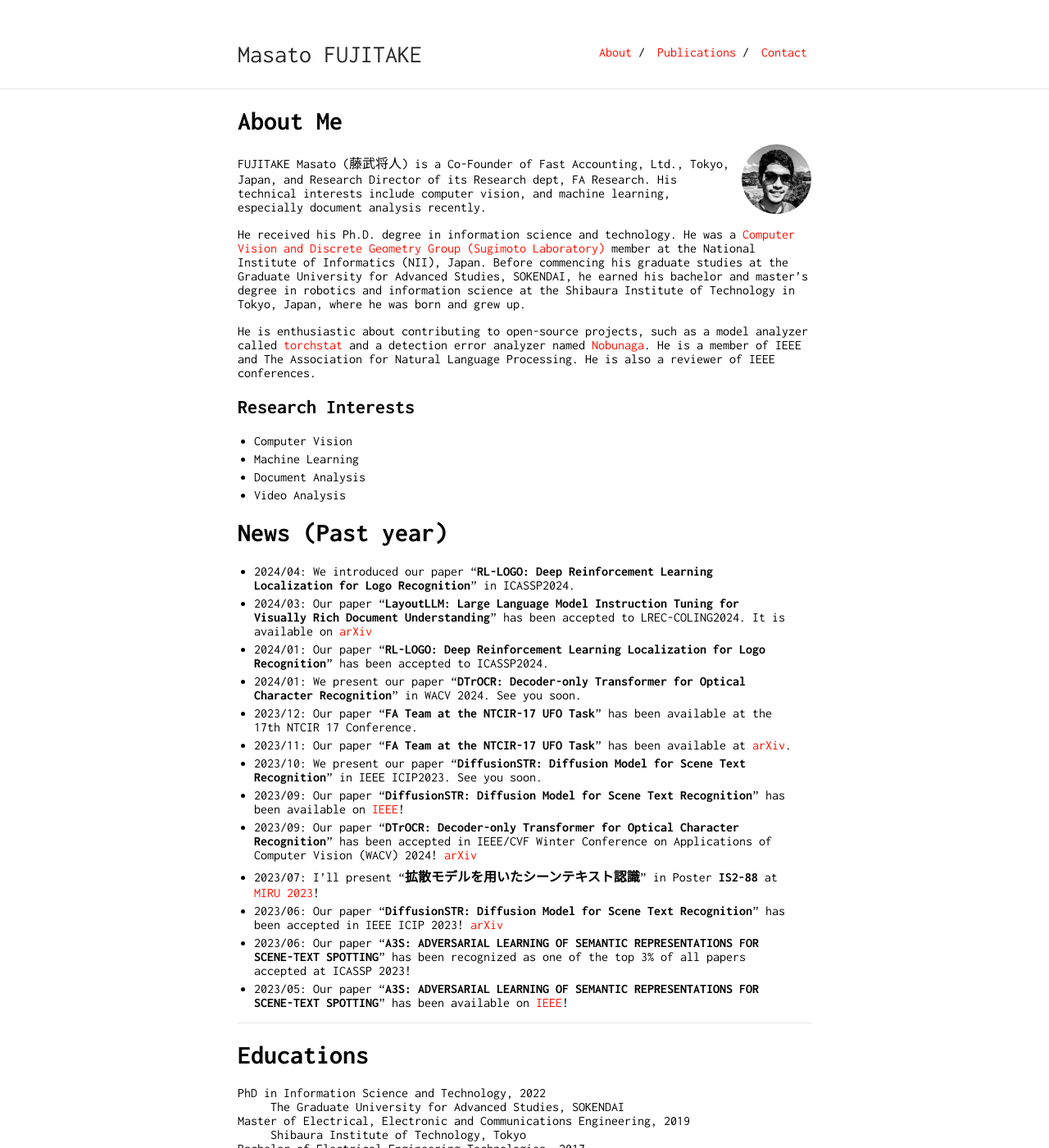
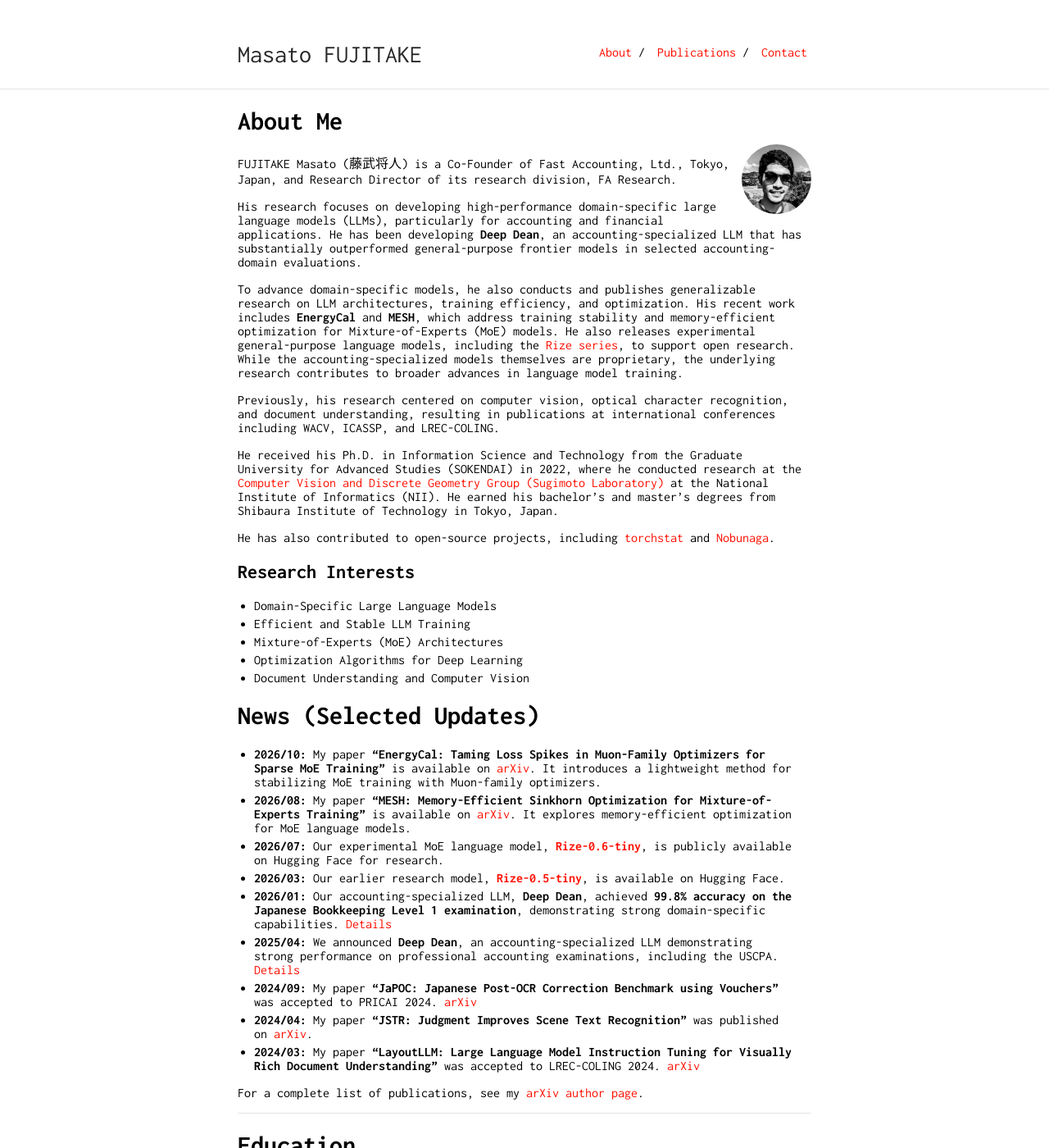
Before and after one commit to Swall0w/Swall0w.github.io, a Jekyll site: the page built from index.md, in a window 1280 px wide and 1400 px high. Shown: the whole window at 82% size. Built offline with Jekyll 4.4.1, drawn with Linux system fonts in a browser that asks for light colours; our own code applies the rules of GitHub Pages for plain Markdown files; some of the changed text lies outside the part shown.

Commit message:
Revise About Me section with new research focus
Updated personal and research information, including details on domain-specific LLMs and recent publications.

```diff
--- a/index.md
+++ b/index.md
@@ -6,47 +6,46 @@ layout: default
 
 <img class="profile-picture" src="imgs/face2.jpeg">
 
-FUJITAKE Masato (藤武将人) is a Co-Founder of Fast Accounting, Ltd., Tokyo, Japan, and Research Director of its Research dept, FA Research.
-His technical interests include computer vision, and machine learning, especially document analysis recently.
+FUJITAKE Masato (藤武将人) is a Co-Founder of Fast Accounting, Ltd., Tokyo, Japan, and Research Director of its research division, FA Research.
 
+His research focuses on developing high-performance domain-specific large language models (LLMs), particularly for accounting and financial applications. He has been developing **Deep Dean**, an accounting-specialized LLM that has substantially outperformed general-purpose frontier models in selected accounting-domain evaluations.
 
-He received his Ph.D. degree in information science and technology.
-He was a [Computer Vision and Discrete Geometry Group (Sugimoto Laboratory)](http://www.dgcv.nii.ac.jp/index.html) member at the National Institute of Informatics (NII), Japan.
-Before commencing his graduate studies at the Graduate University for Advanced Studies, SOKENDAI,
-he earned his bachelor and master’s degree in robotics and information science at the Shibaura Institute of Technology in Tokyo, Japan, where he was born and grew up.
+To advance domain-specific models, he also conducts and publishes generalizable research on LLM architectures, training efficiency, and optimization. His recent work includes **EnergyCal** and **MESH**, which address training stability and memory-efficient optimization for Mixture-of-Experts (MoE) models. He also releases experimental general-purpose language models, including the [Rize series](https://huggingface.co/FastAccounting), to support open research. While the accounting-specialized models themselves are proprietary, the underlying research contributes to broader advances in language model training.
 
-He is enthusiastic about contributing to open-source projects, such as a model analyzer called [torchstat](https://github.com/Swall0w/torchstat) and a detection error analyzer named [Nobunaga](https://github.com/FastAccounting/nobunaga).
-He is a member of IEEE and The Association for Natural Language Processing.
-He is also a reviewer of IEEE conferences.
+Previously, his research centered on computer vision, optical character recognition, and document understanding, resulting in publications at international conferences including WACV, ICASSP, and LREC-COLING.
 
+He received his Ph.D. in Information Science and Technology from the Graduate University for Advanced Studies (SOKENDAI) in 2022, where he conducted research at the [Computer Vision and Discrete Geometry Group (Sugimoto Laboratory)](http://www.dgcv.nii.ac.jp/index.html) at the National Institute of Informatics (NII). He earned his bachelor's and master's degrees from Shibaura Institute of Technology in Tokyo, Japan.
+
+He has also contributed to open-source projects, including [torchstat](https://github.com/Swall0w/torchstat) and [Nobunaga](https://github.com/FastAccounting/nobunaga).
 
 ## Research Interests
-- Computer Vision
-- Machine Learning
-- Document Analysis
-- Video Analysis
 
+- Domain-Specific Large Language Models
+- Efficient and Stable LLM Training
+- Mixture-of-Experts (MoE) Architectures
+- Optimization Algorithms for Deep Learning
+- Document Understanding and Computer Vision
 
-# News (Past year)
-- 2024/04: We introduced our paper "**RL-LOGO: Deep Reinforcement Learning Localization for Logo Recognition**" in ICASSP2024.
-- 2024/03: Our paper "**LayoutLLM: Large Language Model Instruction Tuning for Visually Rich Document Understanding**" has been accepted to LREC-COLING2024. It is available on [arXiv](https://arxiv.org/abs/2403.14252)
-- 2024/01: Our paper "**RL-LOGO: Deep Reinforcement Learning Localization for Logo Recognition**" has been accepted to ICASSP2024.
-- 2024/01: We present our paper "**DTrOCR: Decoder-only Transformer for Optical Character Recognition**" in WACV 2024. See you soon.
-- 2023/12: Our paper "**FA Team at the NTCIR-17 UFO Task**" has been available at the 17th NTCIR 17 Conference.
-- 2023/11: Our paper "**FA Team at the NTCIR-17 UFO Task**" has been available at [arXiv](https://arxiv.org/abs/2310.20322).
-- 2023/10: We present our paper "**DiffusionSTR: Diffusion Model for Scene Text Recognition**" in IEEE ICIP2023. See you soon.
-- 2023/09: Our paper "**DiffusionSTR: Diffusion Model for Scene Text Recognition**" has been available on [IEEE](https://ieeexplore.ieee.org/document/10222793)!
-- 2023/09: Our paper "**DTrOCR: Decoder-only Transformer for Optical Character Recognition**" has been accepted in IEEE/CVF Winter Conference on Applications of Computer Vision (WACV) 2024! [arXiv](https://arxiv.org/abs/2308.15996)
-- 2023/07: I'll present "**拡散モデルを用いたシーンテキスト認識**" in Poster **IS2-88** at [MIRU 2023](http://cvim.ipsj.or.jp/MIRU2023/program/)!
-- 2023/06: Our paper "**DiffusionSTR: Diffusion Model for Scene Text Recognition**" has been accepted in IEEE ICIP 2023! [arXiv](https://arxiv.org/abs/2306.16707)
-- 2023/06: Our paper "**A3S: ADVERSARIAL LEARNING OF SEMANTIC REPRESENTATIONS FOR SCENE-TEXT SPOTTING**" has  been recognized as one of the top 3% of all papers accepted at ICASSP 2023!
-- 2023/05: Our paper "**A3S: ADVERSARIAL LEARNING OF SEMANTIC REPRESENTATIONS FOR SCENE-TEXT SPOTTING**" has been available on [IEEE](https://ieeexplore.ieee.org/abstract/document/10096434)!
+# News (Selected Updates)
+
+- **2026/10:** My paper **"EnergyCal: Taming Loss Spikes in Muon-Family Optimizers for Sparse MoE Training"** is available on [arXiv](https://arxiv.org/abs/2610.37062). It introduces a lightweight method for stabilizing MoE training with Muon-family optimizers.
+- **2026/08:** My paper **"MESH: Memory-Efficient Sinkhorn Optimization for Mixture-of-Experts Training"** is available on [arXiv](https://arxiv.org/abs/2608.04407). It explores memory-efficient optimization for MoE language models.
+- **2026/07:** Our experimental MoE language model, **[Rize-0.6-tiny](https://huggingface.co/FastAccounting/Rize-0.6-tiny)**, is publicly available on Hugging Face for research.
+- **2026/03:** Our earlier research model, **[Rize-0.5-tiny](https://huggingface.co/FastAccounting/Rize-0.5-tiny)**, is available on Hugging Face.
+- **2026/01:** Our accounting-specialized LLM, **Deep Dean**, achieved **99.8% accuracy on the Japanese Bookkeeping Level 1 examination**, demonstrating strong domain-specific capabilities. [Details](https://www.fastaccounting.jp/news/20260126/15632/)
+- **2025/04:** We announced **Deep Dean**, an accounting-specialized LLM demonstrating strong performance on professional accounting examinations, including the USCPA. [Details](https://www.fastaccounting.jp/news/20250416/14135/)
+- **2024/09:** My paper **"JaPOC: Japanese Post-OCR Correction Benchmark using Vouchers"** was accepted to PRICAI 2024. [arXiv](https://arxiv.org/abs/2409.19948)
+- **2024/04:** My paper **"JSTR: Judgment Improves Scene Text Recognition"** was published on [arXiv](https://arxiv.org/abs/2404.05967).
+- **2024/03:** My paper **"LayoutLLM: Large Language Model Instruction Tuning for Visually Rich Document Understanding"** was accepted to LREC-COLING 2024. [arXiv](https://arxiv.org/abs/2403.14252)
+
+For a complete list of publications, see my [arXiv author page](https://arxiv.org/search/cs?searchtype=author&query=Fujitake%2C+M).
 
 ---
 
-# Educations
+# Education
+
 <dl>
-<dt>PhD in Information Science and Technology, 2022</dt>
+<dt>Ph.D. in Information Science and Technology, 2022</dt>
 <dd>The Graduate University for Advanced Studies, SOKENDAI</dd>
 <dt>Master of Electrical, Electronic and Communications Engineering, 2019</dt>
 <dd>Shibaura Institute of Technology, Tokyo</dd>
@@ -55,8 +54,8 @@ He is also a reviewer of IEEE conferences.
 </dl>
 
 # Work Experience
-- Research Engineer, 2016/11 ~ 2022/03,  Fast Accounting, Japan
-- Research Assistant, 2020/04 ~ 2022/02,  National Institute of Informatics, Japan
+- Research Director, 2024/01 ~ present, Fast Accounting, Japan
+- Chief Research Scientist, 2023/02 ~ 2024/01, Fast Accounting, Japan
 - Research Scientist, 2022/04 ~ 2023/02, Fast Accounting, Japan
-- Chief Research Scientist, 2023/02 ~ 2024/01, Fast Accounting, Japan
-- Research Director, 2024/01 ~ present, Fast Accounting, Japan
+- Research Assistant, 2020/04 ~ 2022/02, National Institute of Informatics, Japan
+- Research Engineer, 2016/11 ~ 2022/03, Fast Accounting, Japan
```
